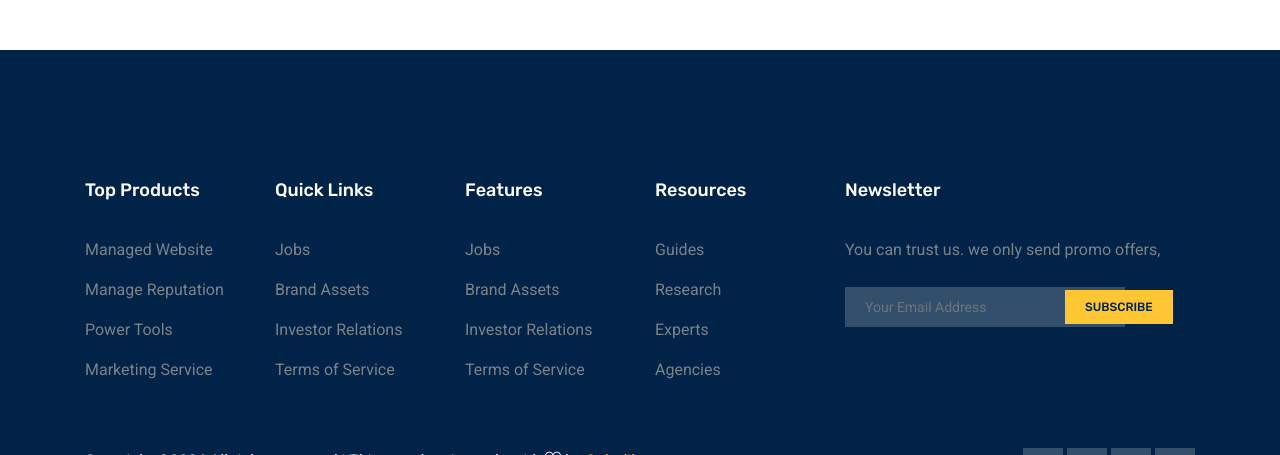
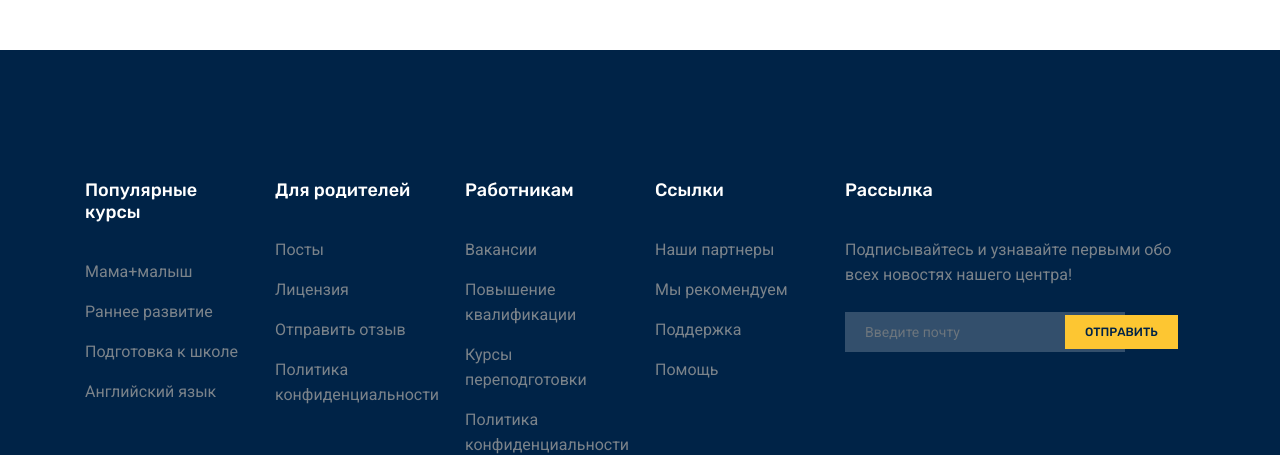
Before and after one commit to tmtmfmu/edustage, a plain HTML site: page single-blog.html in a window 1280 px wide. Shown: the part 3650-4105 px from the top of the page. Drawn offline with Linux system fonts and the light colour scheme; some packages are replaced by stand-ins of ours.

Commit message:
Update single-blog.html

```diff
--- a/single-blog.html
+++ b/single-blog.html
@@ -558,48 +558,48 @@
     <!--================Blog Area =================-->
 
     <!--================ Start footer Area  =================-->
-    <footer class="footer-area section_gap">
+     <footer class="footer-area section_gap">
             <div class="container">
               <div class="row">
                 <div class="col-lg-2 col-md-6 single-footer-widget">
-                  <h4>Top Products</h4>
+                  <h4>Популярные курсы</h4>
                   <ul>
-                    <li><a href="#">Managed Website</a></li>
-                    <li><a href="#">Manage Reputation</a></li>
-                    <li><a href="#">Power Tools</a></li>
-                    <li><a href="#">Marketing Service</a></li>
+                    <li><a href="#">Мама+малыш</a></li>
+                    <li><a href="#">Раннее развитие</a></li>
+                    <li><a href="#">Подготовка к школе</a></li>
+                    <li><a href="#">Английский язык</a></li>
                   </ul>
                 </div>
                 <div class="col-lg-2 col-md-6 single-footer-widget">
-                  <h4>Quick Links</h4>
+                  <h4>Для родителей</h4>
                   <ul>
-                    <li><a href="#">Jobs</a></li>
-                    <li><a href="#">Brand Assets</a></li>
-                    <li><a href="#">Investor Relations</a></li>
-                    <li><a href="#">Terms of Service</a></li>
+                    <li><a href="#">Посты</a></li>
+                    <li><a href="#">Лицензия</a></li>
+                    <li><a href="#">Отправить отзыв</a></li>
+                    <li><a href="#">Политика конфиденциальности</a></li>
                   </ul>
                 </div>
                 <div class="col-lg-2 col-md-6 single-footer-widget">
-                  <h4>Features</h4>
+                  <h4>Работникам</h4>
                   <ul>
-                    <li><a href="#">Jobs</a></li>
-                    <li><a href="#">Brand Assets</a></li>
-                    <li><a href="#">Investor Relations</a></li>
-                    <li><a href="#">Terms of Service</a></li>
+                    <li><a href="#">Вакансии</a></li>
+                    <li><a href="#">Повышение квалификации</a></li>
+                    <li><a href="#">Курсы переподготовки</a></li>
+                    <li><a href="#">Политика конфиденциальности</a></li>
                   </ul>
                 </div>
                 <div class="col-lg-2 col-md-6 single-footer-widget">
-                  <h4>Resources</h4>
+                  <h4>Ссылки</h4>
                   <ul>
-                    <li><a href="#">Guides</a></li>
-                    <li><a href="#">Research</a></li>
-                    <li><a href="#">Experts</a></li>
-                    <li><a href="#">Agencies</a></li>
+                    <li><a href="#">Наши партнеры</a></li>
+                    <li><a href="#">Мы рекомендуем</a></li>
+                    <li><a href="#">Поддержка</a></li>
+                    <li><a href="#">Помощь</a></li>
                   </ul>
                 </div>
                 <div class="col-lg-4 col-md-6 single-footer-widget">
-                  <h4>Newsletter</h4>
-                  <p>You can trust us. we only send promo offers,</p>
+                  <h4>Рассылка</h4>
+                  <p>Подписывайтесь и узнавайте первыми обо всех новостях нашего центра!</p>
                   <div class="form-wrap" id="mc_embed_signup">
                     <form
                       target="_blank"
@@ -610,14 +610,14 @@
                       <input
                         class="form-control"
                         name="EMAIL"
-                        placeholder="Your Email Address"
+                        placeholder="Введите почту"
                         onfocus="this.placeholder = ''"
-                        onblur="this.placeholder = 'Your Email Address'"
+                        onblur="this.placeholder = 'Введите почту'"
                         required=""
                         type="email"
                       />
                       <button class="click-btn btn btn-default">
-                        <span>subscribe</span>
+                        <span>Отправить</span>
                       </button>
                       <div style="position: absolute; left: -5000px;">
                         <input
@@ -636,7 +636,7 @@
               <div class="row footer-bottom d-flex justify-content-between">
                 <p class="col-lg-8 col-sm-12 footer-text m-0 text-white">
                   <!-- Link back to Colorlib can't be removed. Template is licensed under CC BY 3.0. -->
-Copyright &copy;<script>document.write(new Date().getFullYear());</script> All rights reserved | This template is made with <i class="ti-heart" aria-hidden="true"></i> by <a href="https://colorlib.com" target="_blank">Colorlib</a>
+Центр Магистра &copy;<script>document.write(new Date().getFullYear());</script> Все права защищены | This template is made with <i class="ti-heart" aria-hidden="true"></i> by <a href="https://colorlib.com" target="_blank">Colorlib</a>
 <!-- Link back to Colorlib can't be removed. Template is licensed under CC BY 3.0. -->
                 </p>
                 <div class="col-lg-4 col-sm-12 footer-social">
```
